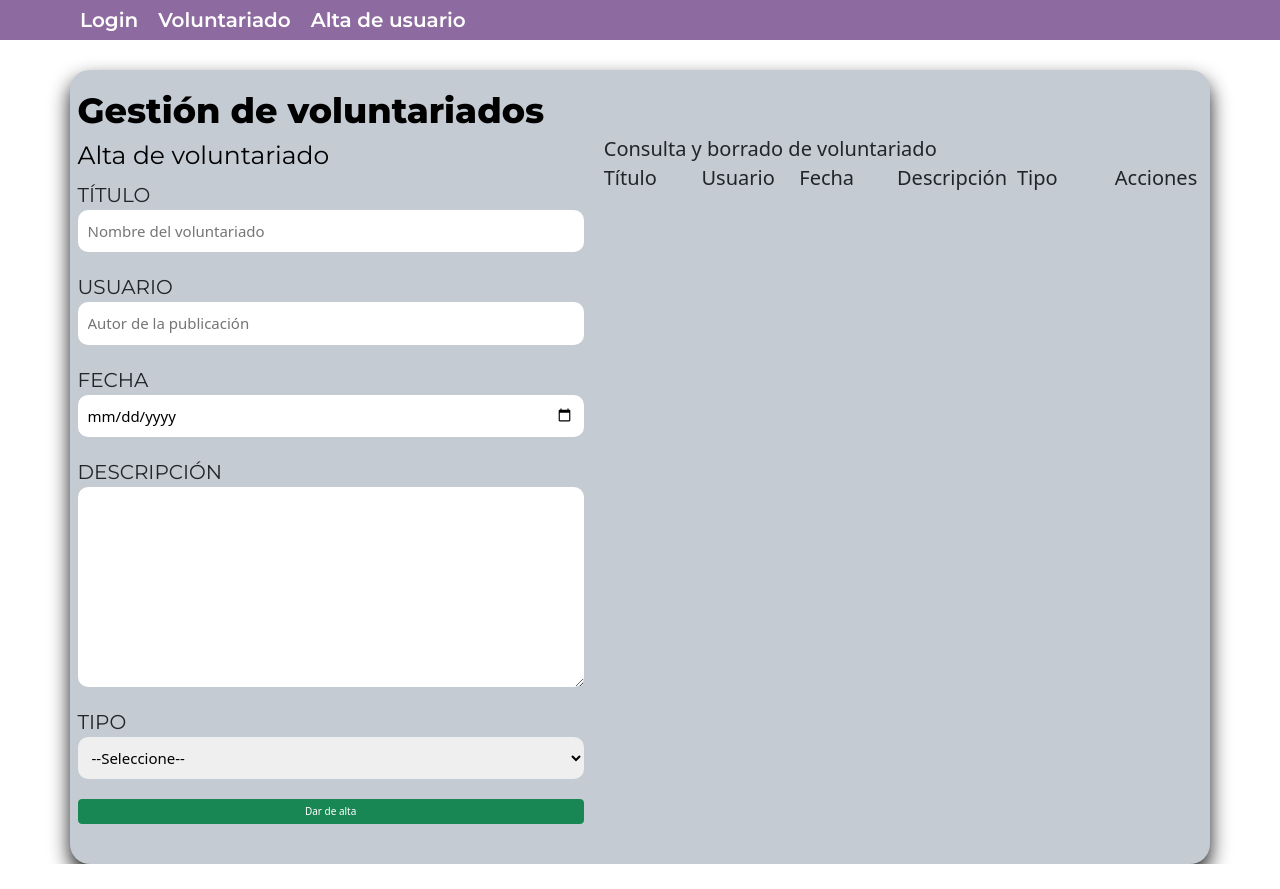
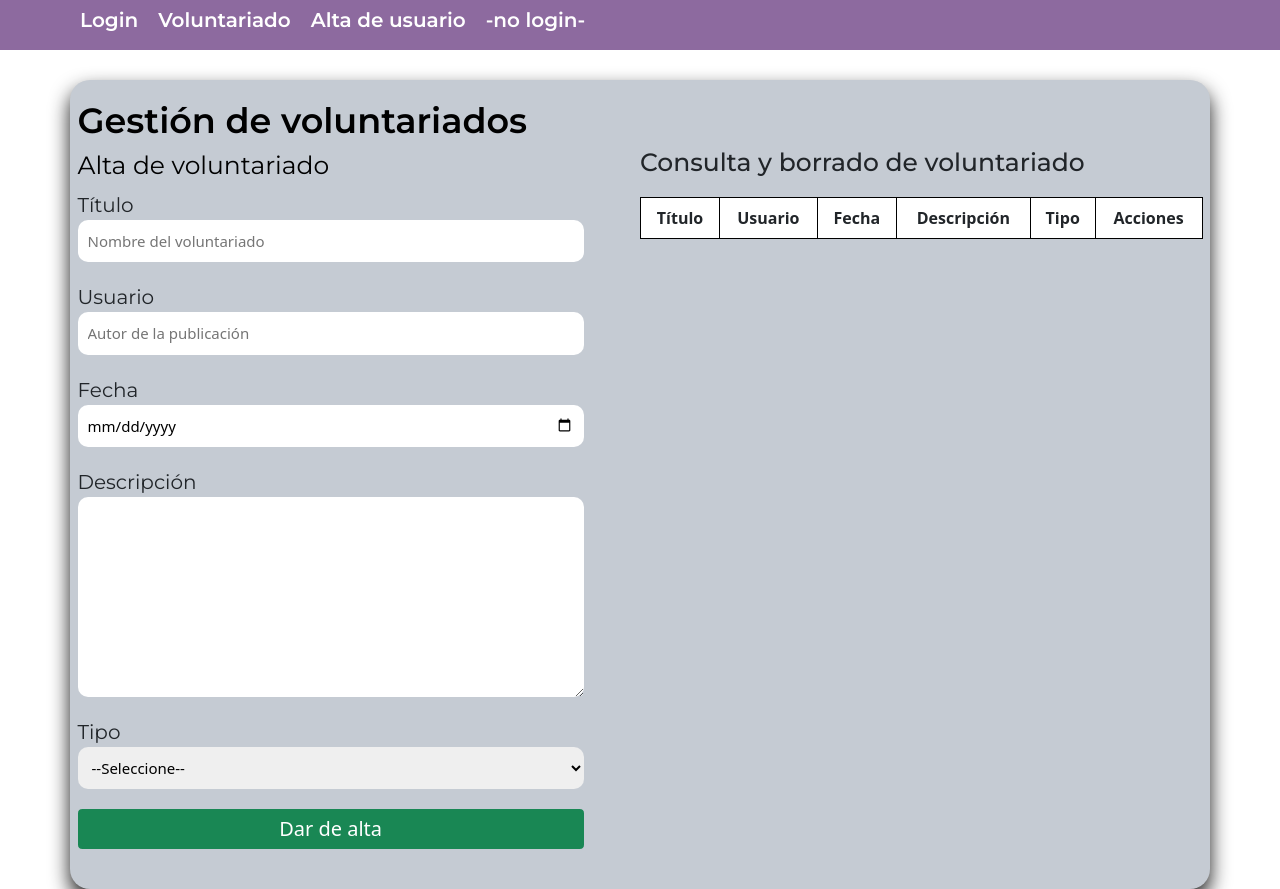
Before and after one commit to Evarishtu/GrupoREMM-FullStack, a website: page voluntariados.html in a window 1280 px wide. Before the commit the page ends 864 px from the top, so only its background shows below. Drawn offline with nearby package versions, Linux system fonts and the light colour scheme.

Commit message:
Mejoras visuales, tabla generada en HTML.

```diff
--- a/js/mostrarUsuarioActivo.js
+++ b/js/mostrarUsuarioActivo.js
@@ -6,6 +6,7 @@ function mostrarUsuarioActivo(){
         if(usuario_activo){
             campo_usuario_activo.innerHTML = `${usuario_activo}`;
         }
+    }else{
+        campo_usuario_activo.textContent = '';
     }
 }
-document.addEventListener('DOMContentLoaded', mostrarUsuarioActivo);
--- a/js/mostrarVoluntariados.js
+++ b/js/mostrarVoluntariados.js
@@ -1,46 +1,24 @@
 function mostrarDatos(){
-    const form_voluntariados = document.querySelector('.consulta')
+    const form_voluntariados = document.querySelector('#consulta')
 
-    form_voluntariados.innerHTML = `
-        <div>
-            <h3>Título</h3>
-        </div>
-        <div>
-            <h3>Usuario</h3>
-        </div>
-        <div>
-            <h3>Fecha</h3>
-        </div>
-        <div>
-            <h3>Descripción</h3>
-        </div>
-        <div>
-            <h3>Tipo</h3>
-        </div>
-        <div>
-            <h3>Acciones</h3>
-        </div>
-    `;
+    form_voluntariados.innerHTML = '';
+
+
     for(let i = 0; i < voluntariados.length; i++){
-        form_voluntariados.innerHTML += `
-        <div>
-            <p>${voluntariados[i].titulo}</p>
-        </div>
-        <div>
-            <p>${voluntariados[i].usuario}</p>
-        </div>
-        <div>
-            <p>${voluntariados[i].fecha}</p>
-        </div>
-        <div>
-            <p>${voluntariados[i].descripcion}</p>
-        </div>
-        <div>
-            <p>${voluntariados[i].tipo}</p>
-        </div>
-        <div>
-            <button type="button" class="btn btn-danger" onclick='eliminarVoluntariado(${i})'>Borrar</button>
-        </div>
-        `
+
+        const fila =`
+            <tr>
+                <td>${voluntariados[i].titulo}</td>
+                <td>${voluntariados[i].usuario}</td>
+                <td>${voluntariados[i].fecha}</td>
+                <td>${voluntariados[i].descripcion}</td>
+                <td>${voluntariados[i].tipo}</td>
+
+                <td>
+                    <button type="button" class="btn btn-danger" onclick='eliminarVoluntariado(${i})'>Borrar</button>
+                </td>
+            </tr>
+        `;
+        form_voluntariados.innerHTML += fila;
     }
 }
--- a/src/scss/base/_globales.scss
+++ b/src/scss/base/_globales.scss
@@ -4,18 +4,24 @@ html {
     font-size: 62.5%;
 }
 
+h1, h2, h3, p, a, legend, label {
+    font-family: v.$fuente_principal;
+}
+
 h1{
-    font-family: v.$fuente_principal;
-    font-weight: 800;
+    font-weight: 600;
     font-size: 3.5rem;
     color: v.$negro;
+}
+h2{
+    font-size: 2.5rem;
+    margin-bottom: 2rem;
 }
 h3{
     font-size: 2rem;
 }
 a{
     text-decoration: none;
-    font-family: v.$fuente_principal;
     font-weight: 400;
     font-size: 3rem;
 }
@@ -23,7 +29,6 @@ a{
 p{
     font-size: 1.5rem;
 }
-
 input,
 select,
 textarea{
@@ -38,3 +43,7 @@ textarea{
     textarea{
     height: 20rem;
 }
+
+.btn{
+    font-size: 2rem;
+}
--- a/src/scss/layout/_formulario.scss
+++ b/src/scss/layout/_formulario.scss
@@ -6,26 +6,43 @@
     align-items: flex-start;
     gap: 2rem;
 }
-.alta{
+.contenedor-alta{
     flex: 0 0 45%;
     p{
         font-size: 4rem;
     }
     legend{
-        font-family: v.$fuente_principal;
         font-size: 2.5rem;
         color: v.$negro;
     }
     label{
-        font-family: v.$fuente_principal;
         font-size: 2rem;
-        text-transform: uppercase;
         display: block;
     }
-
+}
+.contenedor-consulta{
+    flex: 0 0 50%;
+    display: flex;
+    flex-direction: column;
 }
 
 .consulta{
-    flex: 0 0 50%;
-    @include m.grid(6, 1rem);
+    width: 100%;
+    border-collapse: collapse;
+    text-align: center;
+    font-size: 1.6rem;
+    table{
+        margin-top: 5rem;
+    }
+    th, td{
+        border: 0.1rem solid #000000;
+        padding: 0.8rem 1rem;
+    }
+    th{
+        background-color: v.$blanco;
+        font-weight: bold;
+    }
+    .btn{
+        font-size: 1.5rem;
+    }
 }
--- a/src/scss/layout/_login.scss
+++ b/src/scss/layout/_login.scss
@@ -4,4 +4,10 @@
     width: 60rem;
     // align-items: center;
     justify-self: center;
+    legend{
+        font-size: 3.5rem;
+    }
+    .login{
+        font-size: 2rem;
+    }
 }
--- a/voluntariados.html
+++ b/voluntariados.html
@@ -25,13 +25,13 @@
                 <a class="nav-link" href="login.html">Login</a>
                 <a class="nav-link" href="voluntariados.html">Voluntariado</a>
                 <a class="nav-link" href="#">Alta de usuario</a>
-                <p class="nav-link" id="usuario-logueado"></p>
+                <p class="nav-link" id="usuario-logueado">-no login-</p>
             </nav>
     </header>
     <main class="container">
         <h1>Gestión de voluntariados</h1>
         <div class="alta-consulta">
-            <form class="alta" id="alta">
+            <form class="contenedor-alta" id="alta">
                 <fieldset>
                     <legend>Alta de voluntariado</legend>
                     <div>
@@ -61,28 +61,21 @@
                     <input type="submit" value="Dar de alta" class="btn btn-success">
                 </fieldset>
             </form>
-            <section>
+            <section class="contenedor-consulta">
                 <h2>Consulta y borrado de voluntariado</h2>
-                <div class="consulta" id="consulta">
-                    <div>
-                        <h3>Título</h3>
-                    </div>
-                    <div>
-                        <h3>Usuario</h3>
-                    </div>
-                    <div>
-                        <h3>Fecha</h3>
-                    </div>
-                    <div>
-                        <h3>Descripción</h3>
-                    </div>
-                    <div>
-                        <h3>Tipo</h3>
-                    </div>
-                    <div>
-                        <h3>Acciones</h3>
-                    </div>
-                </div>
+                <table class="consulta">
+                    <thead>
+                        <tr>
+                            <th>Título</th>
+                            <th>Usuario</th>
+                            <th>Fecha</th>
+                            <th>Descripción</th>
+                            <th>Tipo</th>
+                            <th>Acciones</th>
+                        </tr>
+                    </thead>
+                    <tbody id="consulta"></tbody>
+                </table>
             </section>
         </div>
     </main>
```
Also changed, not shown: index.html (+1 -2 lines), login.html (+3 -3 lines), build/css/app.css, 1 other file. Lines whose indentation alone changed are shown as unchanged.
